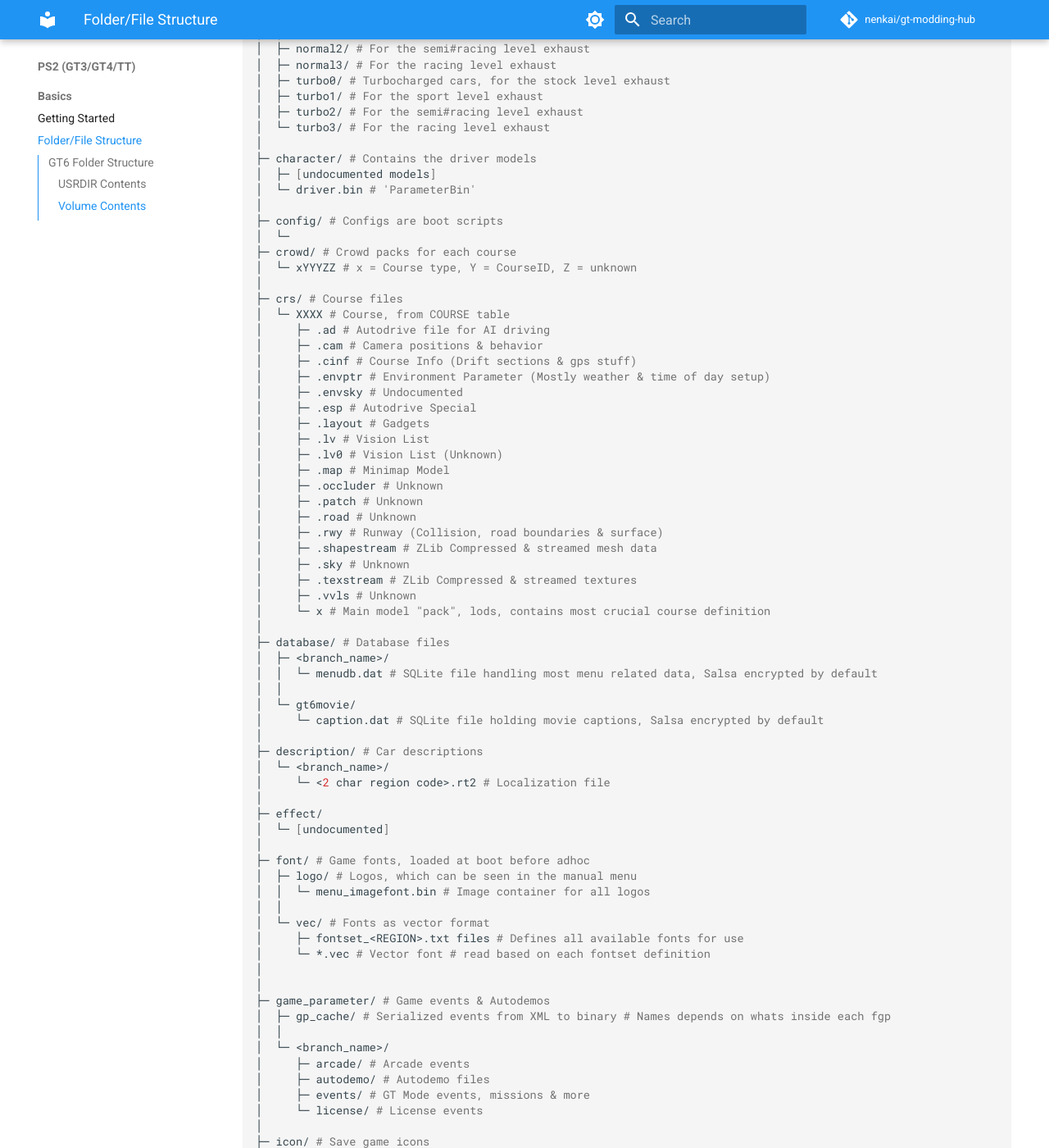
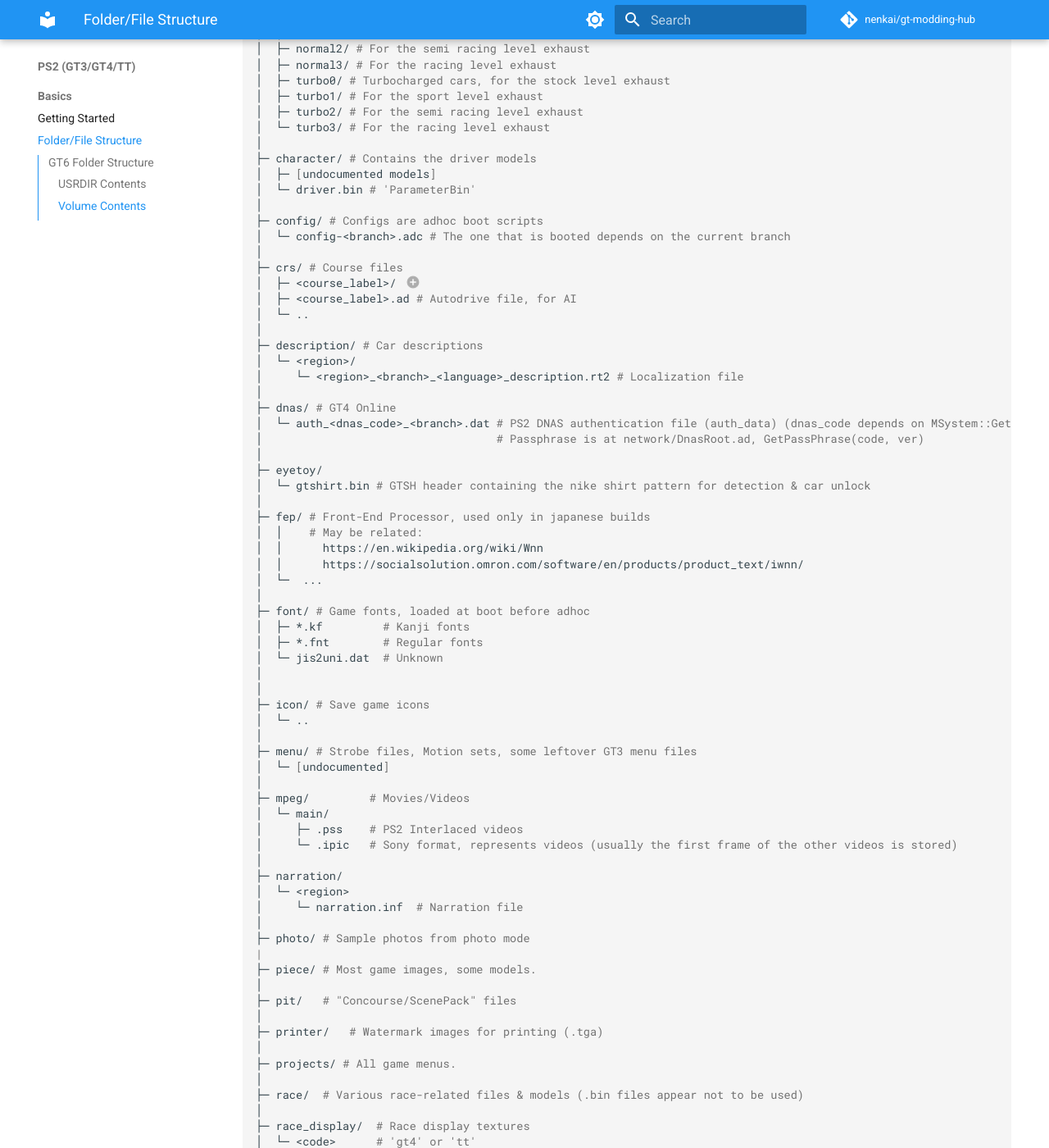
Before and after one commit to Nenkai/gt-modding-hub, an MkDocs documentation site: the page built from docs/ps2/file_structure.md, in a window 1280 px wide and 1400 px high, scrolled down 1174 px. Shown: the whole window at 82% size. Built offline with MkDocs 1.6.1 and Material for MkDocs 9.7.7, drawn with Linux system fonts in a browser that asks for light colours; comment, search, counter and statistics services are not loaded; some of the changed text lies outside the part shown.

Commit message:
PS2 file structure

````diff
--- a/docs/ps2/file_structure.md
+++ b/docs/ps2/file_structure.md
@@ -46,142 +46,145 @@ The GT6 folder structure is nearly identical to the GT5 one, with a few changes
 │  ├─ engine/ # Engine sounds
 │  ├─ normal0/ # Cars with no turbo, for the stock level exhaust (non#turbo includes supercharged and electric vehicles)
 │  ├─ normal1/ # For the sport level exhaust
-│  ├─ normal2/ # For the semi#racing level exhaust
+│  ├─ normal2/ # For the semi racing level exhaust
 │  ├─ normal3/ # For the racing level exhaust
 │  ├─ turbo0/ # Turbocharged cars, for the stock level exhaust
 │  ├─ turbo1/ # For the sport level exhaust
-│  ├─ turbo2/ # For the semi#racing level exhaust
+│  ├─ turbo2/ # For the semi racing level exhaust
 │  └─ turbo3/ # For the racing level exhaust
 │
 ├─ character/ # Contains the driver models
 │  ├─ [undocumented models]
 │  └─ driver.bin # 'ParameterBin'
 │
-├─ config/ # Configs are boot scripts
-│  └─
-├─ crowd/ # Crowd packs for each course
-│  └─ xYYYZZ # x = Course type, Y = CourseID, Z = unknown
+├─ config/ # Configs are adhoc boot scripts
+│  └─ config-<branch>.adc # The one that is booted depends on the current branch
 │
 ├─ crs/ # Course files
-│  └─ XXXX # Course, from COURSE table
-│     ├─ .ad # Autodrive file for AI driving
-│     ├─ .cam # Camera positions & behavior
-│     ├─ .cinf # Course Info (Drift sections & gps stuff)
-│     ├─ .envptr # Environment Parameter (Mostly weather & time of day setup)
-│     ├─ .envsky # Undocumented
-│     ├─ .esp # Autodrive Special
-│     ├─ .layout # Gadgets
-│     ├─ .lv # Vision List
-│     ├─ .lv0 # Vision List (Unknown)
-│     ├─ .map # Minimap Model
-│     ├─ .occluder # Unknown
-│     ├─ .patch # Unknown
-│     ├─ .road # Unknown
-│     ├─ .rwy # Runway (Collision, road boundaries & surface)
-│     ├─ .shapestream # ZLib Compressed & streamed mesh data
-│     ├─ .sky # Unknown
-│     ├─ .texstream # ZLib Compressed & streamed textures
-│     ├─ .vvls # Unknown
-│     └─ x # Main model "pack", lods, contains most crucial course definition
-│
-├─ database/ # Database files
-│  ├─ <branch_name>/
-│  │  └─ menudb.dat # SQLite file handling most menu related data, Salsa encrypted by default
-│  │
-│  └─ gt6movie/
-│     └─ caption.dat # SQLite file holding movie captions, Salsa encrypted by default
+│  ├─ <course_label>/ # (3)!
+│  ├─ <course_label>.ad # Autodrive file, for AI
+│  └─ ..
 │
 ├─ description/ # Car descriptions
-│  └─ <branch_name>/
-│     └─ <2 char region code>.rt2 # Localization file
+│  └─ <region>/
+│     └─ <region>_<branch>_<language>_description.rt2 # Localization file
 │
-├─ effect/
+├─ dnas/ # GT4 Online
+│  └─ auth_<dnas_code>_<branch>.dat # PS2 DNAS authentication file (auth_data) (dnas_code depends on MSystem::GetDnasCode())
+│                                   # Passphrase is at network/DnasRoot.ad, GetPassPhrase(code, ver)
+│
+├─ eyetoy/
+│  └─ gtshirt.bin # GTSH header containing the nike shirt pattern for detection & car unlock
+│
+├─ fep/ # Front-End Processor, used only in japanese builds
+│  │    # May be related:
+│  │      https://en.wikipedia.org/wiki/Wnn
+│  │      https://socialsolution.omron.com/software/en/products/product_text/iwnn/
+│  └─  ...
+│
+├─ font/ # Game fonts, loaded at boot before adhoc
+│  ├─ *.kf         # Kanji fonts
+│  ├─ *.fnt        # Regular fonts
+│  └─ jis2uni.dat  # Unknown
+│
+│
+├─ icon/ # Save game icons
+│  └─ ..
+│
+├─ menu/ # Strobe files, Motion sets, some leftover GT3 menu files
 │  └─ [undocumented]
 │
-├─ font/ # Game fonts, loaded at boot before adhoc
-│  ├─ logo/ # Logos, which can be seen in the manual menu
-│  │  └─ menu_imagefont.bin # Image container for all logos
-│  │
-│  └─ vec/ # Fonts as vector format
-│     ├─ fontset_<REGION>.txt files # Defines all available fonts for use
-│     └─ *.vec # Vector font # read based on each fontset definition
+├─ mpeg/         # Movies/Videos
+│  └─ main/
+│     ├─ .pss    # PS2 Interlaced videos
+│     └─ .ipic   # Sony format, represents videos (usually the first frame of the other videos is stored)
 │
+├─ narration/
+│  └─ <region>
+│     └─ narration.inf  # Narration file
 │
-├─ game_parameter/ # Game events & Autodemos
-│  ├─ gp_cache/ # Serialized events from XML to binary # Names depends on whats inside each fgp
-│  │
-│  └─ <branch_name>/
-│     ├─ arcade/ # Arcade events
-│     ├─ autodemo/ # Autodemo files
-│     ├─ events/ # GT Mode events, missions & more
-│     └─ license/ # License events
+├─ photo/ # Sample photos from photo mode
+|
+├─ piece/ # Most game images, some models.
 │
-├─ icon/ # Save game icons
-│  └─ <branch name>/
-│     ├─ game_bg.png
-│     ├─ game_icon.png
-│     ├─ replay_sr_bg.png
-│     └─ replay_sr_icon.png
+├─ pit/   # "Concourse/ScenePack" files
 │
-├─ motion/
-│  └─ [undocumented]
+├─ printer/   # Watermark images for printing (.tga)
 │
-├─ movies/ # Movie files, in PAMF format (encrypted beforehand). Depends on t_movie table from menudb.
+├─ projects/ # All game menus.
 │
-├─ piece/ # Most game images
+├─ race/  # Various race-related files & models (.bin files appear not to be used)
 │
-├─ products # Adhoc scripts & widgets defining all usable widgets as prototypes
+├─ race_display/  # Race display textures
+│  └─ <code>      # 'gt4' or 'tt'
+│     └─ <locale>
+│        └─ display.gpb  # Container for race display UI textures
 │
-├─ projects # All game menus.
+├─ replay/ # Replay files for Demonstrations - in memory card format
+   ├─ license      # License demonstrations - note that 'tw' locale is remapped to 'jp'
+│  └─ <event_name> # Common game text
 │
-├─ rtext # All localized game text (not car descriptions)
+├─ rtext/ # All localized game text (not car descriptions)
 │  ├─ common # Common game text
 │  └─ manual # Text for the manual menu
 │
-├─ scene/ # Scene data
-│  ├─ misc/ # Miscellaneous data used by scenes
-│  └─ script/ # Files that set up a scene. May be in text format, or EVS (EventSchedule) format. Names are found from SCENE_ALIAS table.
-│
-├─ scripts # Adhoc scripts.
+├─ script # Adhoc scripts.
 │  └─ <branch_name>/
 │     ├─ main.adc # First script executed on boot.
 │     ├─ util/ # Utility scripts
 │     └─ global_status/ # Defines save game nodes
 │
-├─ sky
-│  └─ [undocumented]
-│
 ├─ sound_gt # All game sounds
-│  ├─ etc/ # Sound setup files
-│  │  ├─ se_master.pmf # Controls volumes
-│  │  └─ car_sound_gt5.pmf # Controls car sounds
+│  ├─ ads/   # BGM Music
+│  │  └─ <region>/
+│  │     ├─ ads.inf   # 'MusicInf' file, registers all bgm in the game
+│  │     ├─ *.ads     # Sony ADS sounds, made with ps2str. Can be played with vgmstream
+│  │     └─ *.adm     # ADS Markers
 │  │
-│  ├─ guide/ # Additional sounds for events
-│  │  ├─ moon # Moon sounds
-│  │  └─ vettel # Vettel sounds
+│  ├─ sound/ # Sound Effects
+│  │  ├─ *.ins       # Sequenced Instrument (INST)
+│  │  ├─ se.inf      # Sound Effect Library/Info (GTSE)
+│  │  ├─ sdvol.dat   # Sound Volumes (SDVL)
+│  │  ├─ vcse.dat    # Related to LG Sound/lgaud.irx, third party library, Star Wars Battlefront II also appears to use it
+│  │  └─ roadnoiz.es # Road Noises (ENGN header, read nearly the same as INST)
 │  │
-│  ├─ library/ # Defines soundtracks and playlists in the game
-│  │  └─ GT6.lib # Main library file
-│  │
-│  ├─ se/ # All sound effects
-│  └─ track/ # All musics. Vgmstream can play those.
+│  └─ spu/ # Sequenced Audio / MIDIs
+│     └─ <region>/
+│        ├─ *.ins/*.sqt  # Sequences & Instruments
+│        └─ mid.inf      #  Midi Library/Info
 │
 ├─ specdb/ # Car specification databases.
-│  ├─ <NAME>
-│     ├─ JP
-│     │  └─ CarName.dat # Car name file for japanese
-│     ├─ US
-│     │   └─ CarName.dat Car name file (any other region)
-│     └─ DBXXXX.dat # Main sqlite database file, normally salsa encrypted. XXXX is version (major, minor)
+│  └─ <SpecDB Name>
+│     ├─ CARS/       # File for each car, linking all the parts available for it
+│     │  └─ <TABLE_ID/ROW_ID> # One car, 00000000 = Table ID of GENERIC_CAR, 00000436 = Row ID 0x436
+│     │
+│     ├─ RACE/       # File for each race, linking all the opponents in it
+│     │  └─ <TABLE_ID/ROW_ID> # One car, 00000023 = Table ID of RACE, 00000A02 = Row ID 0xA02
+│     │
+│     ├─ *.dbt          # Database Table
+│     ├─ *.idi          # Label Information
+│     ├─ *.sdb          # String Table
+│     └─ DISABLED_INFO  # Disabled cars, normally empty
 │
-├─ ted/ # Track Editor samples
-│  └─ <branch_name>
-│     └─ .ted
+├─ text/ # Unknown (unused or leftover?)
+│  └─ realtime.dat
 │
-└─ tire # Tire models
-   ├─ hq/ # High quality tires, for menus
-   └─ race/ # Tire models for race
+├─ tire/ # Tire models
+│  ├─ lod/ # Tire models for race
+│  └─ menu/ # High quality models for menus
+│
+├─ usedcar/ # Used-Car dealership listings as adhoc scripts (auto-generated)
+│  └─ <region>_used<4 digit week>.adc
+│
+│  wheel/ # Wheel models
+│  ├─ lod/ # Wheel models for race
+│  └─ menu/ # High quality models for menus
+│
+└─ wing/ # Wing models
+   ├─ lod/ # Wing models for race
+   └─ menu/ # High quality models for menus
 ```
 
 1.  This depends on the [VARIATION](../concepts/specdb.md#variation) table.
-2.  All IDs depends on soundNum from ENGINE table.
+2.  All IDs depends on soundNum from [ENGINE](../concepts/specdb.md#engine) table.
+3.  From [COURSE](../concepts/specdb.md#course) table
````
